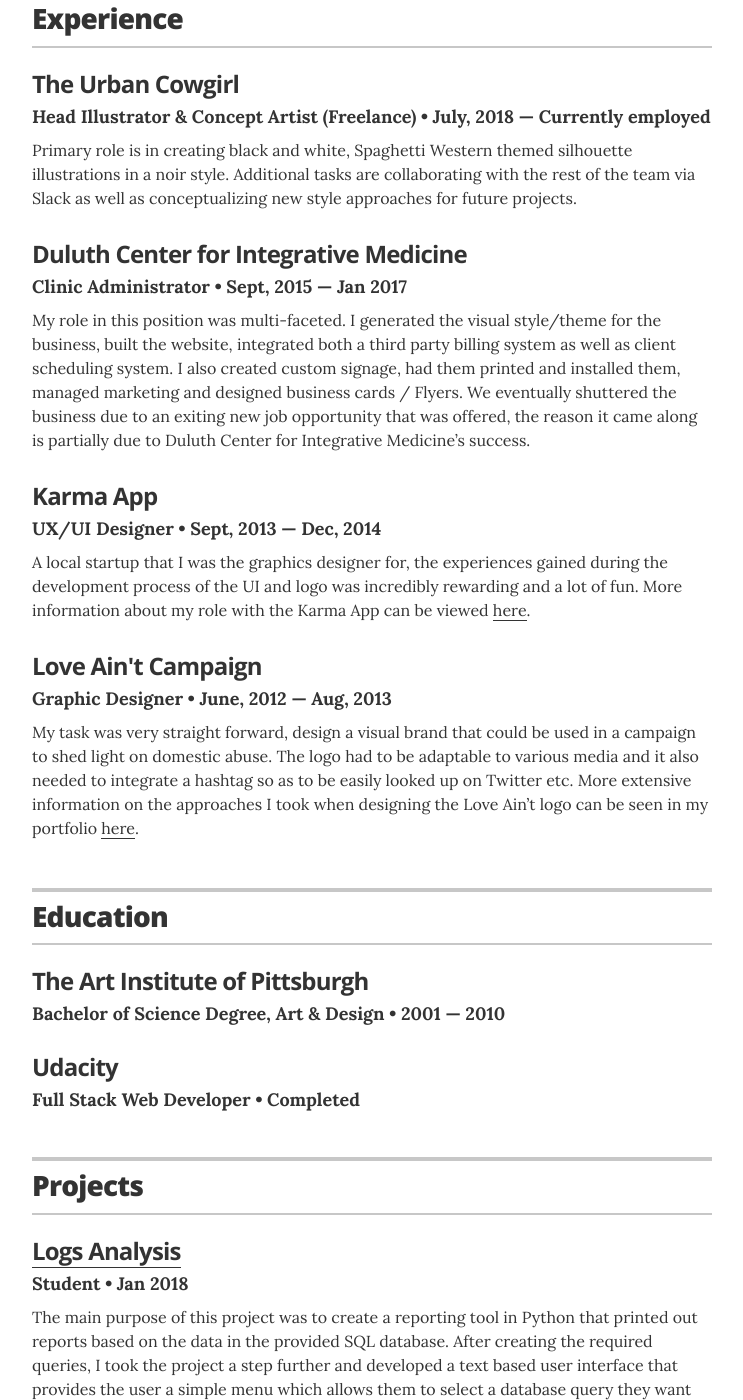
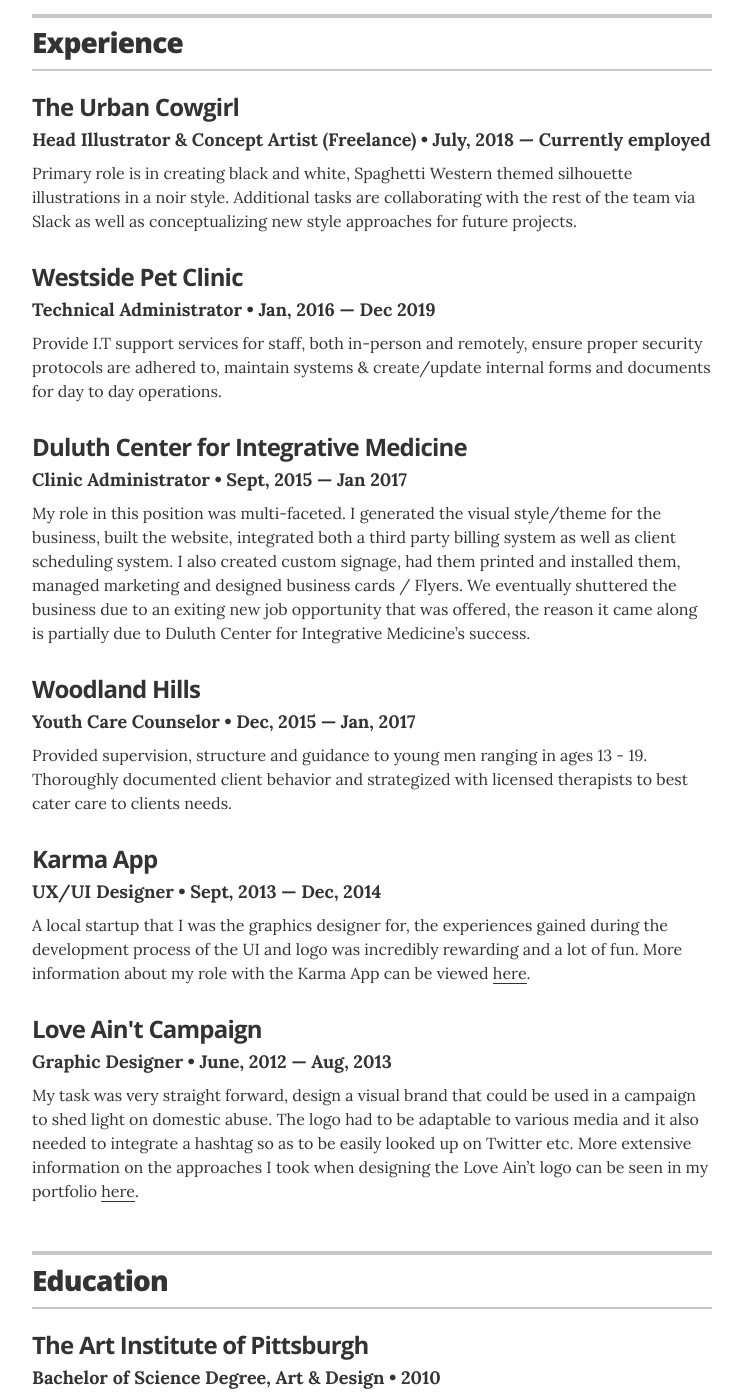
Before and after one commit to Minimalistic/minimalistic.github.io, a Jekyll site: the page built from index.html, in a window 1280 px wide and 1400 px high, scrolled down 564 px. Shown: the whole window, without its empty margins (268-1011 px from the left). Built offline with Jekyll 4.4.1, drawn with Linux system fonts in a browser that asks for light colours; some of the changed text lies outside the part shown.

Commit message:
Updated information

```diff
--- a/_data/education.yml
+++ b/_data/education.yml
@@ -1,14 +1,14 @@
 # Degree
 - degree: Bachelor of Science Degree, Art & Design
   uni: The Art Institute of Pittsburgh
-  year: 2001 &mdash; 2010
+  year: 2010
   # awards:
   #  - award: Quickest to fall asleep
   #  - award: Fastest donut eater
   # summary: If you had any meaningful roles at college, feel free to write about them here
 
-- degree: Full Stack Web Developer
+- degree: Full Stack Web Developer Nanodegree Program
   uni: Udacity
-  year: Completed
+  year: Completed 2018
   # award: Least likely to graduate College
   # summary: You can choose to have either a single or multiple awards
--- a/_data/experience.yml
+++ b/_data/experience.yml
@@ -4,13 +4,25 @@
 - company: The Urban Cowgirl
   position: Head Illustrator & Concept Artist (Freelance)
   duration: July, 2018 &mdash; Currently employed
-  summary: Primary role is in creating black and white, Spaghetti Western themed silhouette illustrations in a noir style.  Additional tasks are collaborating with the rest of the team via Slack as well as conceptualizing new style approaches for future projects.
+  summary: Primary role is in creating black and white, Spaghetti Western themed silhouette illustrations in a noir style. Additional tasks are collaborating with the rest of the team via Slack as well as conceptualizing new style approaches for future projects.
+
+# Technical Administrator
+- company: Westside Pet Clinic
+  position: Technical Administrator
+  duration: Jan, 2016 &mdash; Dec 2019
+  summary: Provide I.T support services for staff, both in-person and remotely, ensure proper security protocols are adhered to, maintain systems & create/update internal forms and documents for day to day operations.
 
 # Clinic Administrator
 - company: Duluth Center for Integrative Medicine
   position: Clinic Administrator
   duration: Sept, 2015 &mdash; Jan 2017
-  summary: My role in this position was multi-faceted. I generated the visual style/theme for the business, built the website, integrated both a third party billing system as well as client scheduling system.  I also created custom signage, had them printed and installed them, managed marketing and designed business cards / Flyers. We eventually shuttered the business due to an exiting new job opportunity that was offered, the reason it came along is partially due to Duluth Center for Integrative Medicine’s success.
+  summary: My role in this position was multi-faceted. I generated the visual style/theme for the business, built the website, integrated both a third party billing system as well as client scheduling system. I also created custom signage, had them printed and installed them, managed marketing and designed business cards / Flyers. We eventually shuttered the business due to an exiting new job opportunity that was offered, the reason it came along is partially due to Duluth Center for Integrative Medicine’s success.
+
+# Youth Care Counselor
+- company: Woodland Hills
+  position: Youth Care Counselor
+  duration: Dec, 2015 &mdash; Jan, 2017
+  summary: Provided supervision, structure and guidance to young men ranging in ages 13 - 19. Thoroughly documented client behavior and strategized with licensed therapists to best cater care to clients needs.
 
 # UX/UI Designer
 - company: Karma App
@@ -21,5 +33,5 @@
 # Graphic Designer
 - company: Love Ain't Campaign
   position: Graphic Designer
-  duration: June, 2012  &mdash; Aug, 2013
+  duration: June, 2012 &mdash; Aug, 2013
   summary: My task was very straight forward, design a visual brand that could be used in a campaign to shed light on domestic abuse. The logo had to be adaptable to various media and it also needed to integrate a hashtag so as to be easily looked up on Twitter etc. More extensive information on the approaches I took when designing the Love Ain’t logo can be seen in my portfolio <a href="https://www.behance.net/gallery/57348105/Love-Aint-Logo-Design">here</a>.
--- a/_data/interests.yml
+++ b/_data/interests.yml
@@ -1,4 +1,4 @@
 # Interests
-- description: Gardening
+- description: Hydroponics
 - description: Woodworking
 - description: Hiking
--- a/_layouts/resume.html
+++ b/_layouts/resume.html
@@ -14,7 +14,7 @@
         </form>
         <!-- You can turn off the avatar in _config.yml by setting to false -->
         {% if site.resume_avatar == 'true' %}
-        <img src="http://minimalistic.github.io/images/profile_images/jason_profile.jpg" alt="my photo" class="avatar no-print" itemprop="image">
+        <img src="profile_images\profilePicture.jpg" alt="Photo of Jason Marsh" class="avatar no-print" itemprop="image">
         {% endif %}
 
         <!-- Your name is defined in the _config.yml file -->
```
Also changed, not shown: _data/skills.yml (+5 -5 lines), profile_images/profilePicture.jpg (added).
